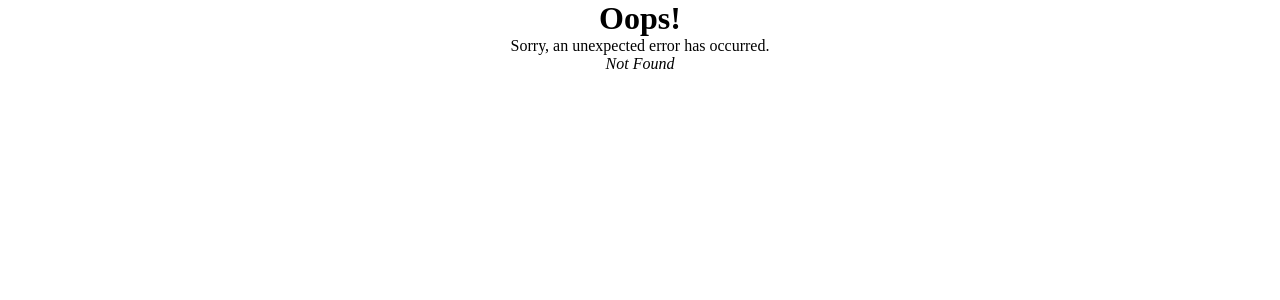
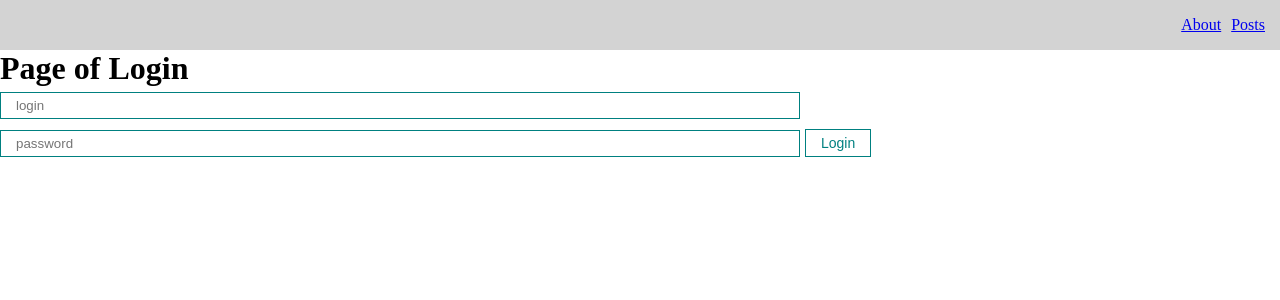
Before and after one commit to nikolay-evsevitskiy/learn-react-ulbiTV, a React (Create React App) app: page /login in a window 1280 px wide. Before the commit this address had no page. Shown: the top 300 px of the page. Built offline with nearby package versions, Linux system fonts and the light colour scheme.

Commit message:
create private and public routes.js

```diff
--- /dev/null
+++ b/src/pages/Login.jsx
@@ -0,0 +1,19 @@
+import React from 'react';
+import {MyInput} from "../components/UI/input/MyInput";
+import {MyButton} from "../components/UI/button/MyButton";
+
+const Login = () => {
+    return (
+        <div>
+            <h1>Page of Login</h1>
+            <form>
+                <MyInput type='text' placeholder='login'/>
+                <MyInput type='password' placeholder='password'/>
+                <MyButton>Login</MyButton>
+            </form>
+
+        </div>
+    );
+};
+
+export default Login;
--- a/src/router/routes.js
+++ b/src/router/routes.js
@@ -5,16 +5,26 @@ import About from "../pages/About";
 import Posts from "../pages/Posts";
 import PostIdPage from "../pages/PostIdPage";
 import React from "react";
+import Login from "../pages/Login";
+
+const isAuth = false;
+
+
+const publicRoutes = [
+    {path: 'login', element: <Login/>},
+]
+
+const privateRoutes = [
+    {path: 'about', element: <About/>},
+    {path: 'posts', element: <Posts/>},
+    {path: 'posts/:id', element: <PostIdPage/>},
+]
 
 export const routes = createBrowserRouter([
     {
         path: "/",
         element: <App/>,
         errorElement: <ErrorPage/>,
-        children: [
-            {path: 'about', element: <About/>},
-            {path: 'posts', element: <Posts/>},
-            {path: 'posts/:id', element: <PostIdPage/>},
-        ]
+        children: isAuth ? privateRoutes : publicRoutes
     },
 ]);
```
